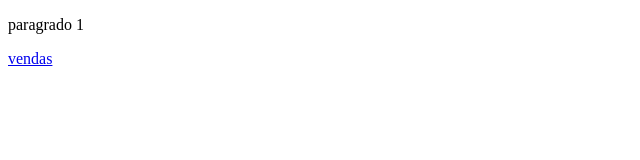
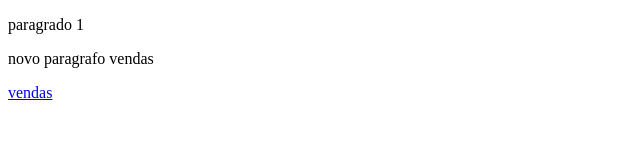
Before and after one commit to Wendell2130/gitnelio, a plain HTML site: page index.html in a window 1280 px wide. Shown: the whole page, without its empty margins (0-640 px from the left). Drawn offline with Linux system fonts and the light colour scheme.

Commit message:
acrescentado novo paragrafo

```diff
--- a/index.html
+++ b/index.html
@@ -9,6 +9,7 @@
 </head>
 <body>
    <p>paragrado 1</p>
+   <p>novo paragrafo vendas</p>
    <a href="vendas.html">vendas</a>
 </body>
 </html>
```
Also changed, not shown: vendas.html (+1 -0 lines).
